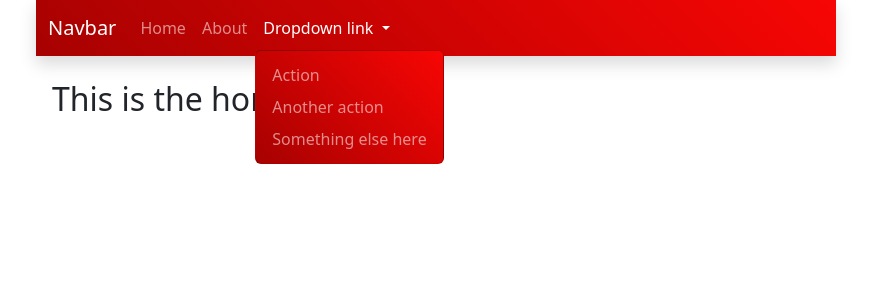
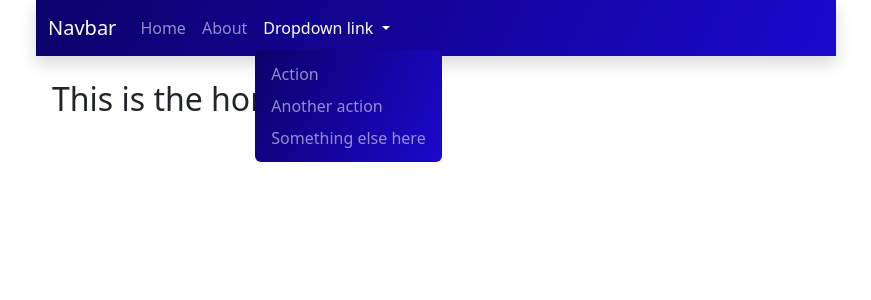
Before and after one commit to ukgovernment/ukgovernment.github.io, a Vue app: page / in a window 1280 px wide. Both pictures are taken after a click on the button "Dropdown link". Shown: the top 300 px of the page, without its empty margins (204-1075 px from the left). Built offline with nearby package versions, Linux system fonts and the light colour scheme.

Commit message:
HAPPY WITH TEST

```diff
--- a/src/components/MainNavBar.vue
+++ b/src/components/MainNavBar.vue
@@ -28,9 +28,9 @@
               Dropdown link
             </a>
             <ul class="dropdown-menu" aria-labelledby="navbarDropdownMenuLink">
-              <li><a class="dropdown-item" href="#">Action</a></li>
-              <li><a class="dropdown-item" href="#">Another action</a></li>
-              <li><a class="dropdown-item" href="#">Something else here</a></li>
+              <li><a class="dropdown-item" data-bs-toggle="collapse" data-bs-target=".navbar-collapse.show" href="#">Action</a></li>
+              <li><a class="dropdown-item" data-bs-toggle="collapse" data-bs-target=".navbar-collapse.show" href="#">Another action</a></li>
+              <li><a class="dropdown-item" data-bs-toggle="collapse" data-bs-target=".navbar-collapse.show" href="#">Something else here</a></li>
             </ul>
           </li>
         </ul>
@@ -43,14 +43,15 @@
 
 /* main nav colour and gradient */
 .nav-gradient {
-  background: rgb(167,1,1);
-  background: linear-gradient(45deg, rgba(167,1,1,1) 0%, rgba(247,6,4,1) 100%);
+  background: rgb(12,1,106);
+  background: linear-gradient(117deg, rgba(12,1,106,1) 0%, rgba(26,9,205,1) 100%);
 }
 
 /* Dropdown menu background color*/
 .navbar-nav > li > .dropdown-menu {
-  background: rgb(167,1,1);
-  background: linear-gradient(45deg, rgba(167,1,1,1) 0%, rgba(247,6,4,1) 100%);
+  background: rgb(12,1,106);
+  background: linear-gradient(117deg, rgba(12,1,106,1) 0%, rgba(26,9,205,1) 100%);
+  border: 0px;
 }
 
 /* Dropdown menu item text colour*/
@@ -61,8 +62,7 @@
  /* Dropdown menu item text colour when hovered over*/
 .dropdown-menu .dropdown-item:hover {
   color: rgba(255, 255, 255, 0.75);
-  background: rgb(167,1,1);
-  background: linear-gradient(45deg, rgba(167,1,1,1) 0%, rgba(247,6,4,1) 100%);
+  background-color: rgba(0, 0, 0, 0);
  }
 
 /* Dynamic Hamburger Icon */
```
